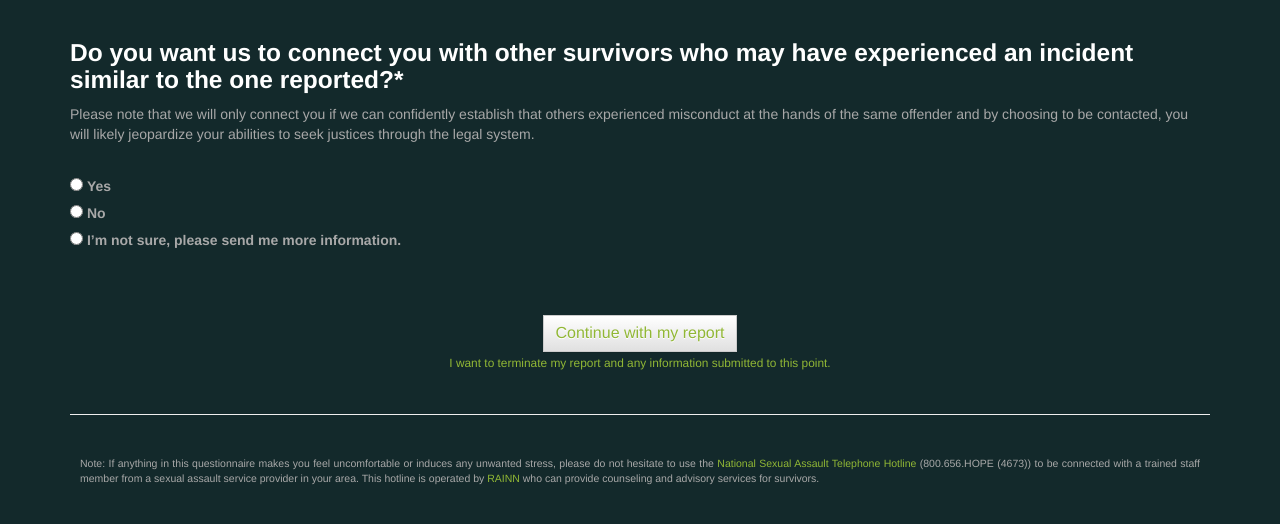
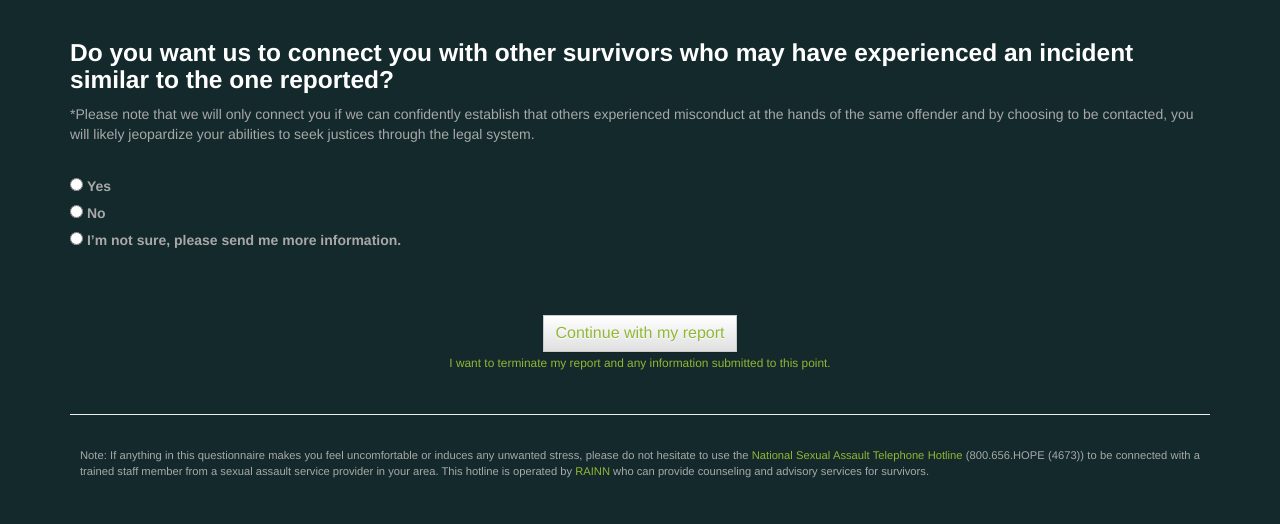
Before and after one commit to thesilentchoir/silentchoir-archived, a Django app: page /q10-connect/ in a window 1280 px wide. Shown: the part 51-575 px from the top of the page. Run offline with Django 3.2, Linux system fonts and the light colour scheme; some libraries are stand-ins or nearby versions.

Commit message:
AS: style changes and other clean up

```diff
--- a/silentchoir/templates/q10-connect.html
+++ b/silentchoir/templates/q10-connect.html
@@ -48,8 +48,8 @@
 
         <div class="container">
             <!--AS: Would like to figure out a way to style these questions better-->
-            <h3 class="headerQuestion">Do you want us to connect you with other survivors who may have experienced an incident similar to the one reported?*</h3>
-            <p class="formText">Please note that we will only connect you if we can confidently establish that others experienced misconduct at the hands of the same offender and by choosing to be contacted, you will likely jeopardize your abilities to seek justices through the legal system.</p>
+            <h3 class="headerQuestion">Do you want us to connect you with other survivors who may have experienced an incident similar to the one reported?</h3>
+            <p class="formText">*Please note that we will only connect you if we can confidently establish that others experienced misconduct at the hands of the same offender and by choosing to be contacted, you will likely jeopardize your abilities to seek justices through the legal system.</p>
 
             <br>
 
--- a/silentchoir/templates/q6-identify.html
+++ b/silentchoir/templates/q6-identify.html
@@ -48,7 +48,7 @@
 
         <div class="container">
             <!--AS: Would like to figure out a way to style these questions better-->
-            <h3 class="headerQuestion">Can you identify the person who violated you?*</h3>
+            <h3 class="headerQuestion">Can you identify the person who violated you?</h3>
 
             <br>
 
--- a/silentchoir/templates/q9-resources.html
+++ b/silentchoir/templates/q9-resources.html
@@ -48,7 +48,7 @@
 
         <div class="container">
             <!--AS: Would like to figure out a way to style these questions better-->
-            <h3 class="headerQuestion">Do you want us to put you in touch with counselors and/or advisors who can best advise you on available resources and the best course of action for your case?*</h3>
+            <h3 class="headerQuestion">Do you want us to put you in touch with counselors and/or advisors who can best advise you on available resources and the best course of action for your case?</h3>
 
             <br>
 
--- a/static/css/main-style.css
+++ b/static/css/main-style.css
@@ -51,6 +51,7 @@ ul.nav a:hover {
 .header {
     background-color: #13292b;
     margin-top: 1em;
+    margin-bottom: 1em;
     text-align: center;
     font-size: 1.75em;
     font-weight: bold;
@@ -80,11 +81,11 @@ ul.nav a:hover {
 .footer {
     background-color: #13292b;
 	margin: auto;
-    margin-top: 3em;
-    margin-bottom: 3em;
+    margin-top: 2em;
+    margin-bottom: 2em;
     padding: 10px;
     text-align: justify;
-    font-size: .75em;
+    font-size: .8em;
     font-weight: 400;
     color: #a8a8a8
 }
```
